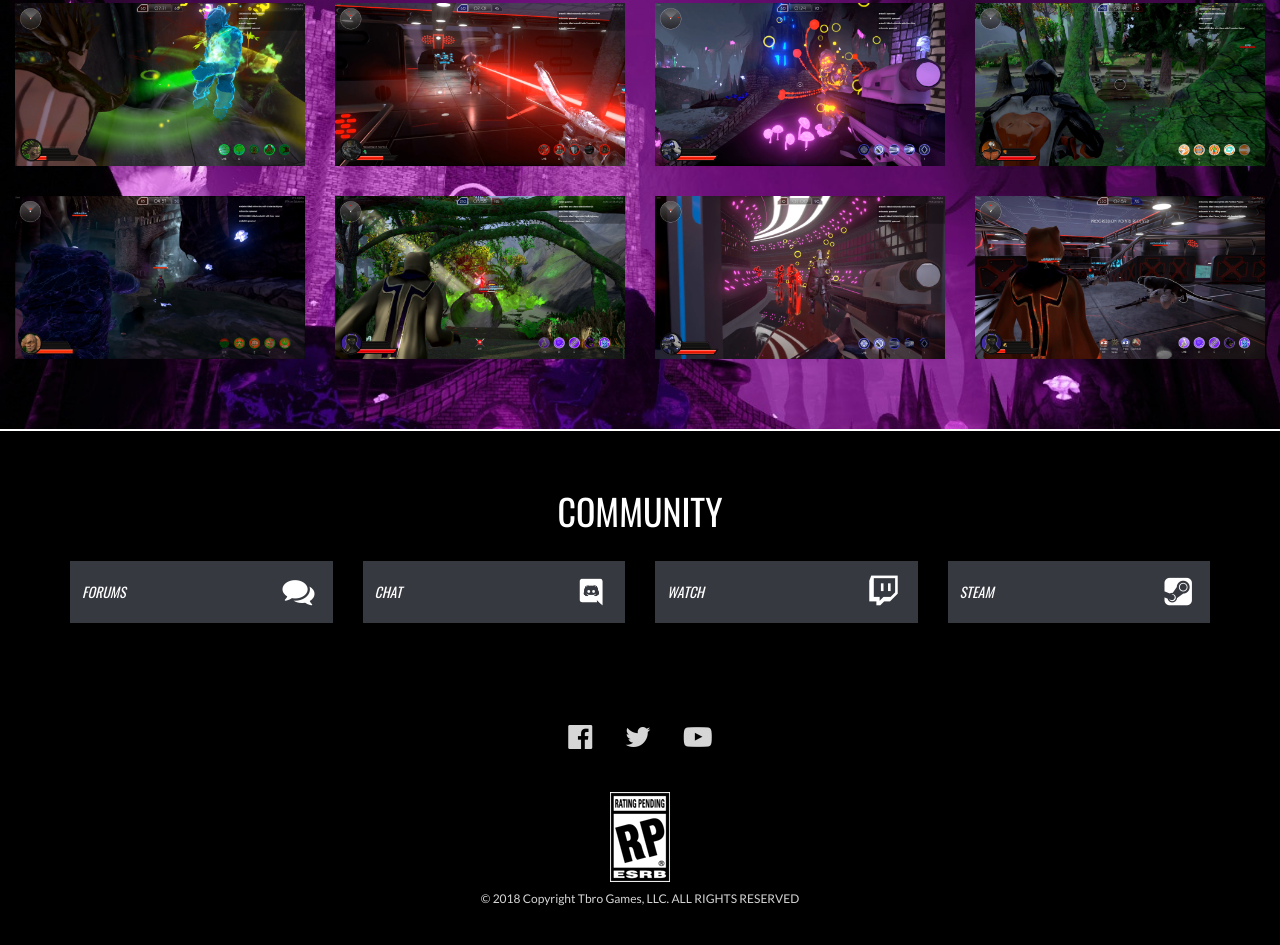
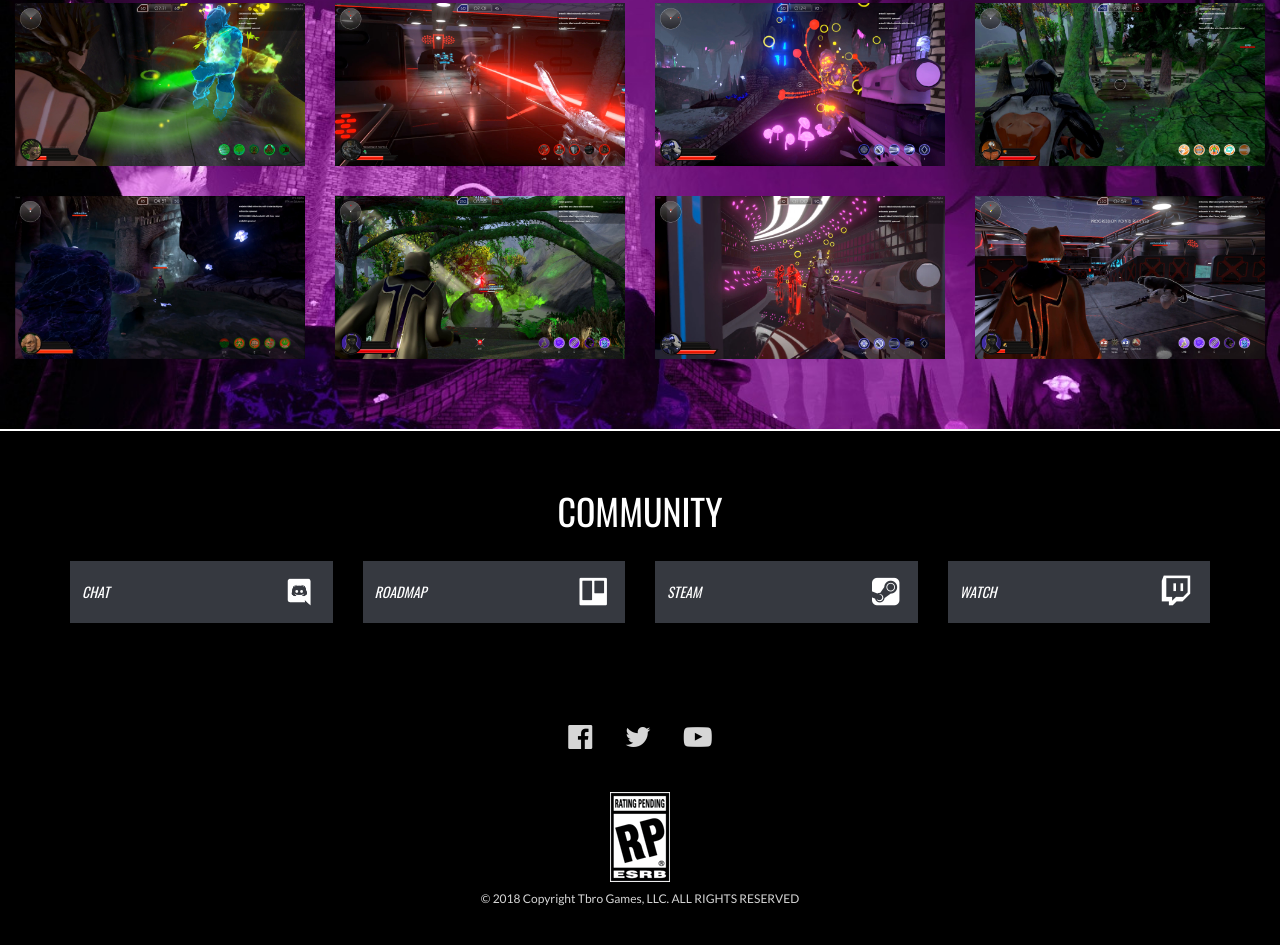
Before and after one commit to tbrogames/omniwar.github.io, a plain HTML site: page index.html in a window 1280 px wide. Shown: the part 3582-4527 px from the top of the page. Drawn offline with nearby package versions, Linux system fonts and the light colour scheme.

Commit message:
- changing community > forums link and image to the trello roadmap - reordering community buttons

```diff
--- a/index.html
+++ b/index.html
@@ -1034,19 +1034,19 @@
 
 				<div class="row">
 					<div class="col-md-3">
-						<a href="#" class="btn btn-default btn-community">
-							<i class="fa fa-comments"></i>
-							Forums
+						<a href="https://discord.gg/omniwar" class="btn btn-default btn-community"><img src="img/community/discord.png" class="discord">Chat</a>
+					</div>
+					<div class="col-md-3">
+						<a href="https://trello.com/b/r8aOSl3B/omniwar" class="btn btn-default btn-community">
+							<i class="fa fa-trello"></i>
+							Roadmap
 						</a>
 					</div>
 					<div class="col-md-3">
-						<a href="https://discord.gg/omniwar" class="btn btn-default btn-community"><img src="img/community/discord.png" class="discord">Chat</a>
+							<a href="https://steamcommunity.com/groups/omniwar" class="btn btn-default btn-community"><i class="fa fa-steam-square"></i>Steam</a>
 					</div>
 					<div class="col-md-3">
 						<a href="https://www.twitch.tv/omniwargame" class="btn btn-default btn-community"><i class="fa fa-twitch"></i>Watch</a>
-					</div>
-					<div class="col-md-3">
-						<a href="https://steamcommunity.com/groups/omniwar" class="btn btn-default btn-community"><i class="fa fa-steam-square"></i>Steam</a>
 					</div>
 				</div>
 			</div>
```
